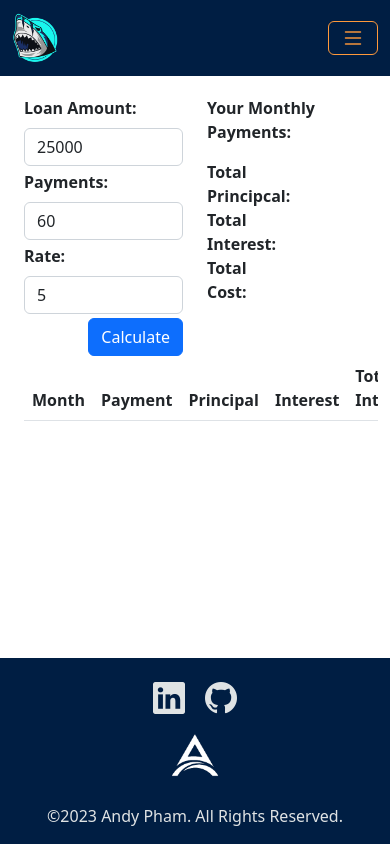
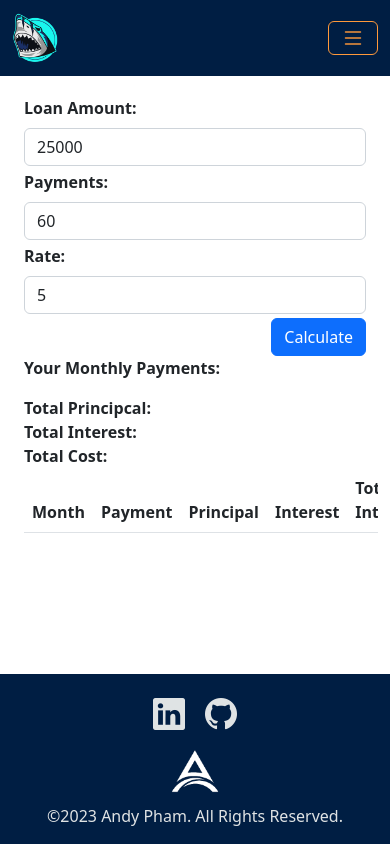
Before and after one commit to andymonk8/MortCalc, a plain HTML site: page app.html in a window 390 px wide. Drawn offline with nearby package versions, Linux system fonts and the light colour scheme; some packages are replaced by stand-ins of ours; a script that the page names is missing.

Commit message:
More Mobile Friendly?!

```diff
--- a/app.html
+++ b/app.html
@@ -88,7 +88,7 @@
     <main class="content container mt-5">
       <div class="container mt-5">
         <div class="row">
-          <div class="col">
+          <div class="col-12 col-md-6">
             <form>
               <div class="mb-1 fw-bold">
                 <label for="loanAmount" class="form-label">Loan Amount:</label>
@@ -123,7 +123,7 @@
               </button>
             </form>
           </div>
-          <div class="col">
+          <div class="col-12 col-md-6">
             <div id="paymentTitle">
               <p class="fw-bolder">Your Monthly Payments:</p>
             </div>
@@ -174,7 +174,7 @@
     <footer class="footer container-fluid py-3 mt-3">
       <div class="row footer-main gy-2">
         <div
-          class="col-12 col-md-4 text-center text-md-start order-last order-md-first pt-3">
+          class="col-12 col-md-4 text-center text-md-start order-last order-md-first pt-0 pt-md-3">
           &copy;2023 Andy Pham. All Rights Reserved.
         </div>
         <div class="col-12 col-md-4 text-center">
```
Also changed, not shown: code.html (+3 -3 lines), index.html (+2 -2 lines).
